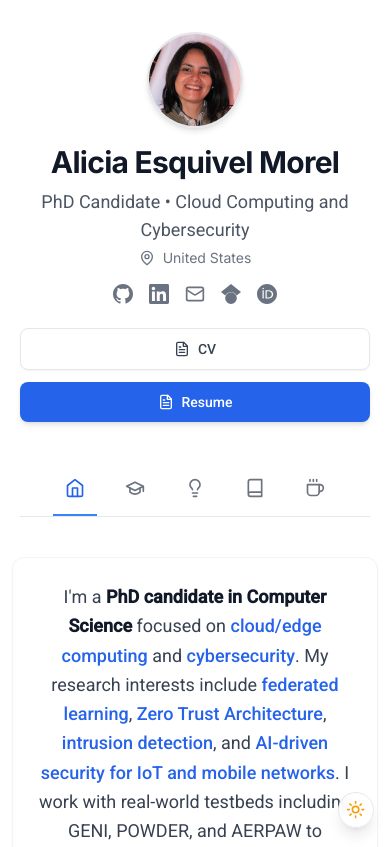
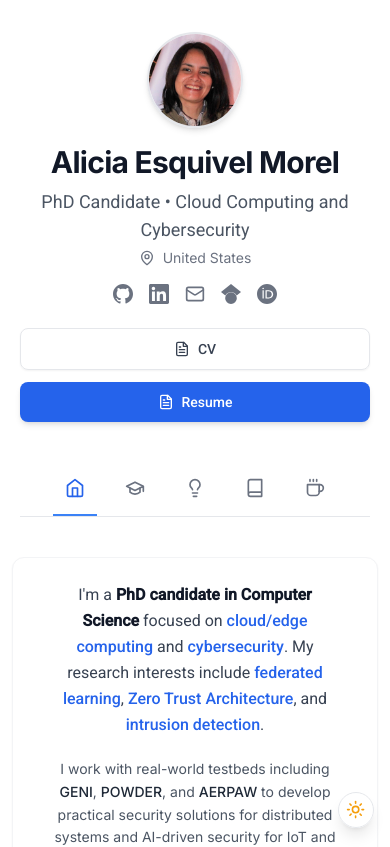
Before and after one commit to alicesquivel/academic-website, a React (Vite) app: page / in a window 390 px wide. Shown: the top 847 px of the page. Built offline with nearby package versions, Linux system fonts and the light colour scheme.

Commit message:
style: improve About typography and responsiveness (split paragraphs, responsive sizing)

```diff
--- a/src/components/TabContent.jsx
+++ b/src/components/TabContent.jsx
@@ -845,41 +845,15 @@ const TabContent = ({ activeTab }) => {
         return (
           <div className="flex justify-center">
             <div className="w-full max-w-3xl">
-              <div className="prose dark:prose-invert mx-auto text-center">
-                <p className="text-lg text-gray-700 dark:text-gray-300 leading-relaxed font-body">
-                  I'm a{" "}
-                  <span className="font-semibold text-gray-900 dark:text-gray-100">
-                    PhD candidate in Computer Science
-                  </span>{" "}
-                  focused on{" "}
-                  <span className="text-blue-600 dark:text-blue-400 font-medium">
-                    cloud/edge computing
-                  </span>{" "}
-                  and{" "}
-                  <span className="text-blue-600 dark:text-blue-400 font-medium">
-                    cybersecurity
-                  </span>
-                  . My research interests include{" "}
-                  <span className="text-blue-600 dark:text-blue-400 font-medium">
-                    federated learning
-                  </span>
-                  ,{" "}
-                  <span className="text-blue-600 dark:text-blue-400 font-medium">
-                    Zero Trust Architecture
-                  </span>
-                  ,{" "}
-                  <span className="text-blue-600 dark:text-blue-400 font-medium">
-                    intrusion detection
-                  </span>
-                  , and{" "}
-                  <span className="text-blue-600 dark:text-blue-400 font-medium">
-                    AI-driven security for IoT and mobile networks
-                  </span>
-                  . I work with real-world testbeds including GENI, POWDER, and
-                  AERPAW to develop practical security solutions for distributed
-                  systems.
-                </p>
-              </div>
+                  <div className="prose dark:prose-invert mx-auto text-center px-4">
+                    <p className="text-base md:text-lg lg:text-xl text-gray-700 dark:text-gray-300 leading-relaxed md:leading-7 lg:leading-8 font-body max-w-prose mx-auto">
+                      I'm a <span className="font-semibold text-gray-900 dark:text-gray-100">PhD candidate in Computer Science</span> focused on <span className="text-blue-600 dark:text-blue-400 font-medium">cloud/edge computing</span> and <span className="text-blue-600 dark:text-blue-400 font-medium">cybersecurity</span>. My research interests include <span className="text-blue-600 dark:text-blue-400 font-medium">federated learning</span>, <span className="text-blue-600 dark:text-blue-400 font-medium">Zero Trust Architecture</span>, and <span className="text-blue-600 dark:text-blue-400 font-medium">intrusion detection</span>.
+                    </p>
+
+                    <p className="mt-4 text-sm md:text-base text-gray-600 dark:text-gray-400 leading-relaxed max-w-prose mx-auto">
+                      I work with real-world testbeds including <span className="font-medium text-gray-800 dark:text-gray-200">GENI</span>, <span className="font-medium text-gray-800 dark:text-gray-200">POWDER</span>, and <span className="font-medium text-gray-800 dark:text-gray-200">AERPAW</span> to develop practical security solutions for distributed systems and AI-driven security for IoT and mobile networks.
+                    </p>
+                  </div>
             </div>
           </div>
         );
```
